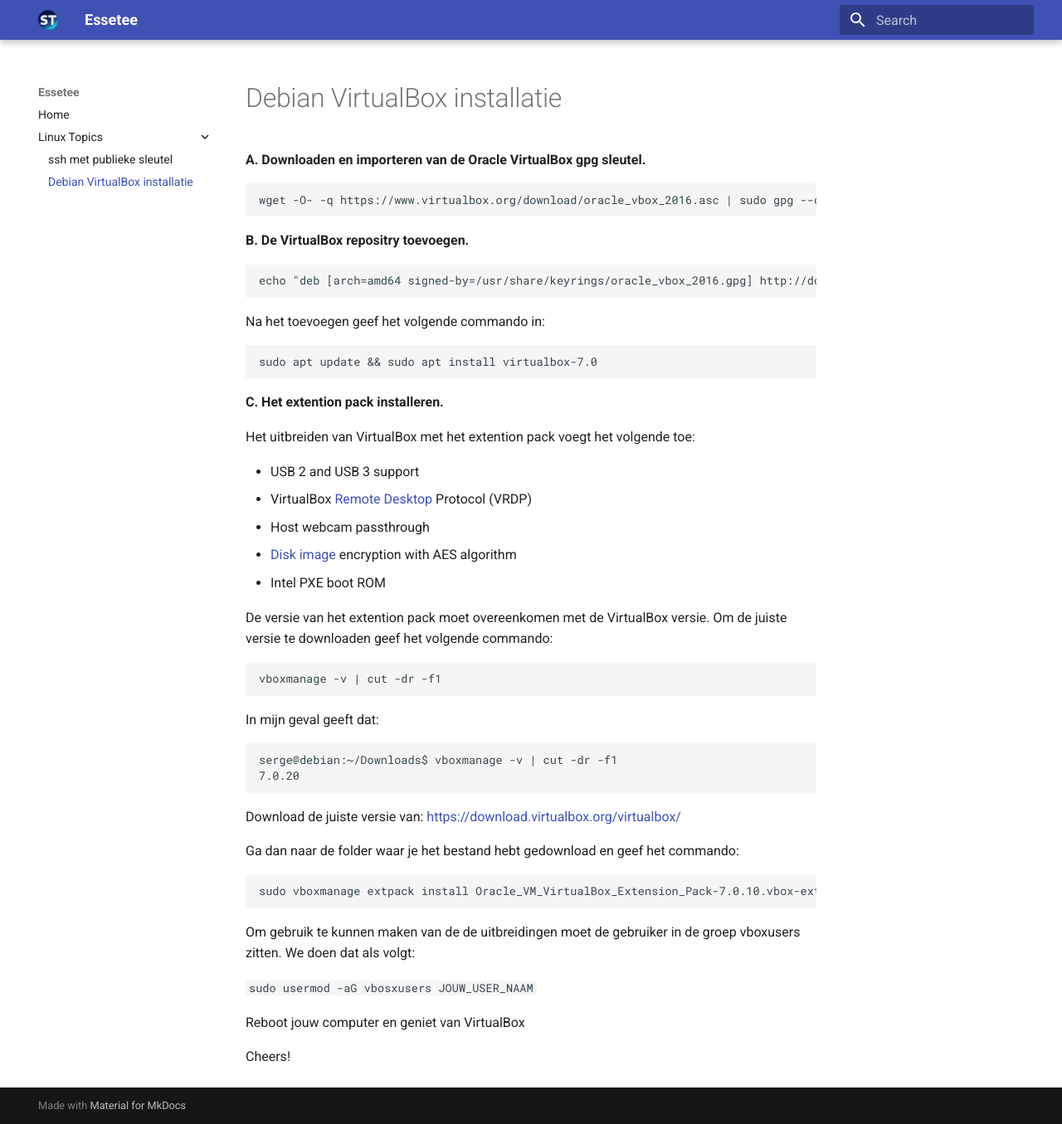
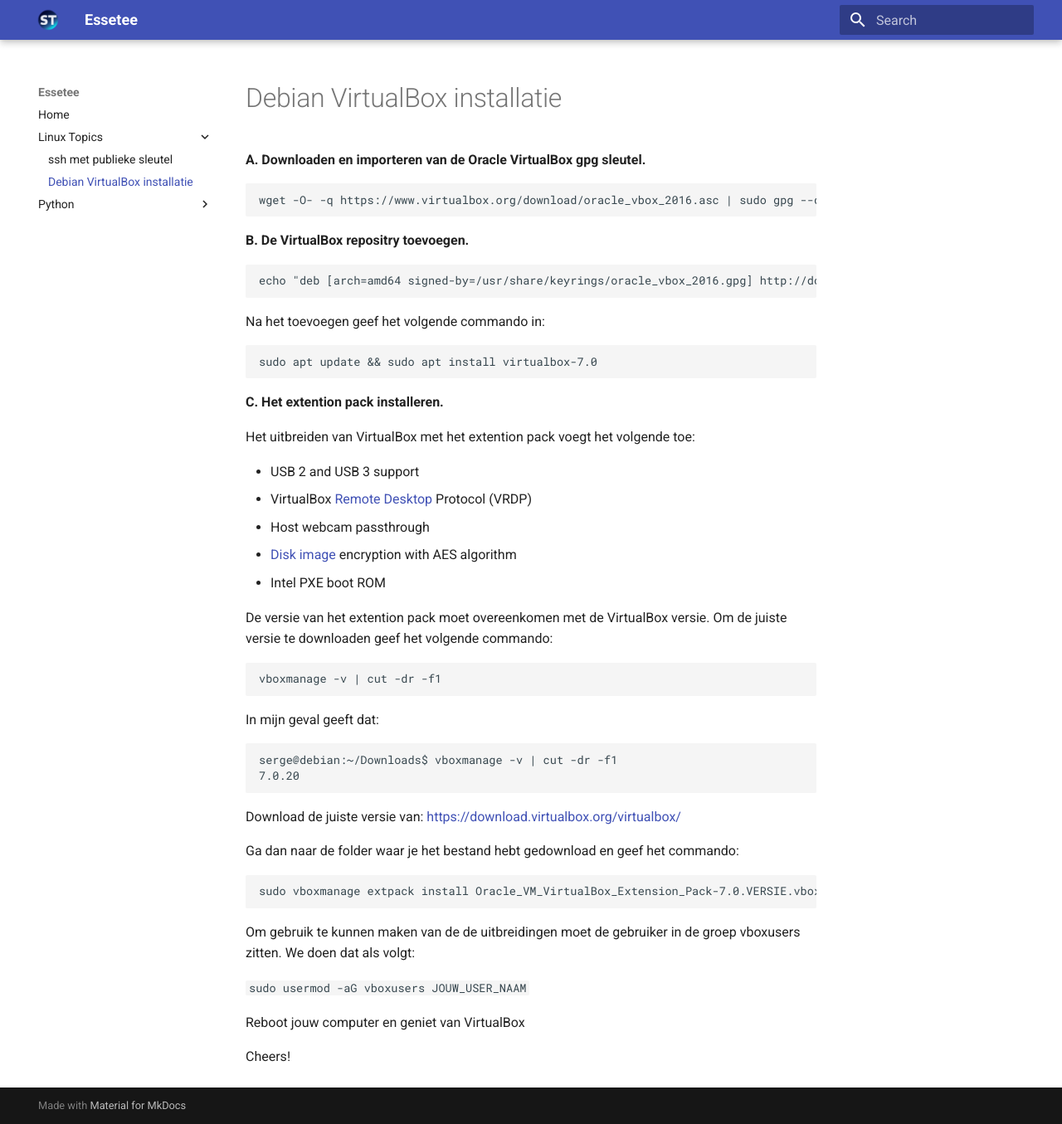
Before and after one commit to EsseteeStuff/mkdocs-site, an MkDocs documentation site: the page built from docs/vboxdebian.md, in a window 1280 px wide and 1355 px high. Shown: the whole window at 83% size. Built offline with MkDocs 1.6.1 and Material for MkDocs 9.7.7, drawn with Linux system fonts in a browser that asks for light colours.

````diff
--- a/docs/vboxdebian.md
+++ b/docs/vboxdebian.md
@@ -42,12 +42,12 @@ Download de juiste versie van: [https://download.virtualbox.org/virtualbox/](htt
 Ga dan naar de folder waar je het bestand hebt gedownload en geef het commando:
 
 ```
-sudo vboxmanage extpack install Oracle_VM_VirtualBox_Extension_Pack-7.0.10.vbox-extpack
+sudo vboxmanage extpack install Oracle_VM_VirtualBox_Extension_Pack-7.0.VERSIE.vbox-extpack
 ```
 Om gebruik te kunnen maken van de de uitbreidingen moet de gebruiker in de groep vboxusers zitten. We doen dat als volgt:
 
   ```
-  sudo usermod -aG vbosxusers JOUW_USER_NAAM
+  sudo usermod -aG vboxusers JOUW_USER_NAAM
   ```
 
 Reboot jouw computer en geniet van VirtualBox
--- a/mkdocs.yml
+++ b/mkdocs.yml
@@ -5,6 +5,8 @@ nav:
   - Linux Topics:
     - 'ssh met publieke sleutel': ssh.md
     - 'Debian VirtualBox installatie': vboxdebian.md
+  - Python:
+    - 'QtDesigner': qtdesigner.md
 
 
 theme:
````
Also changed, not shown: docs/qtdesigner.md (added, +38 -0 lines), docs/images/python-install.png (added).
